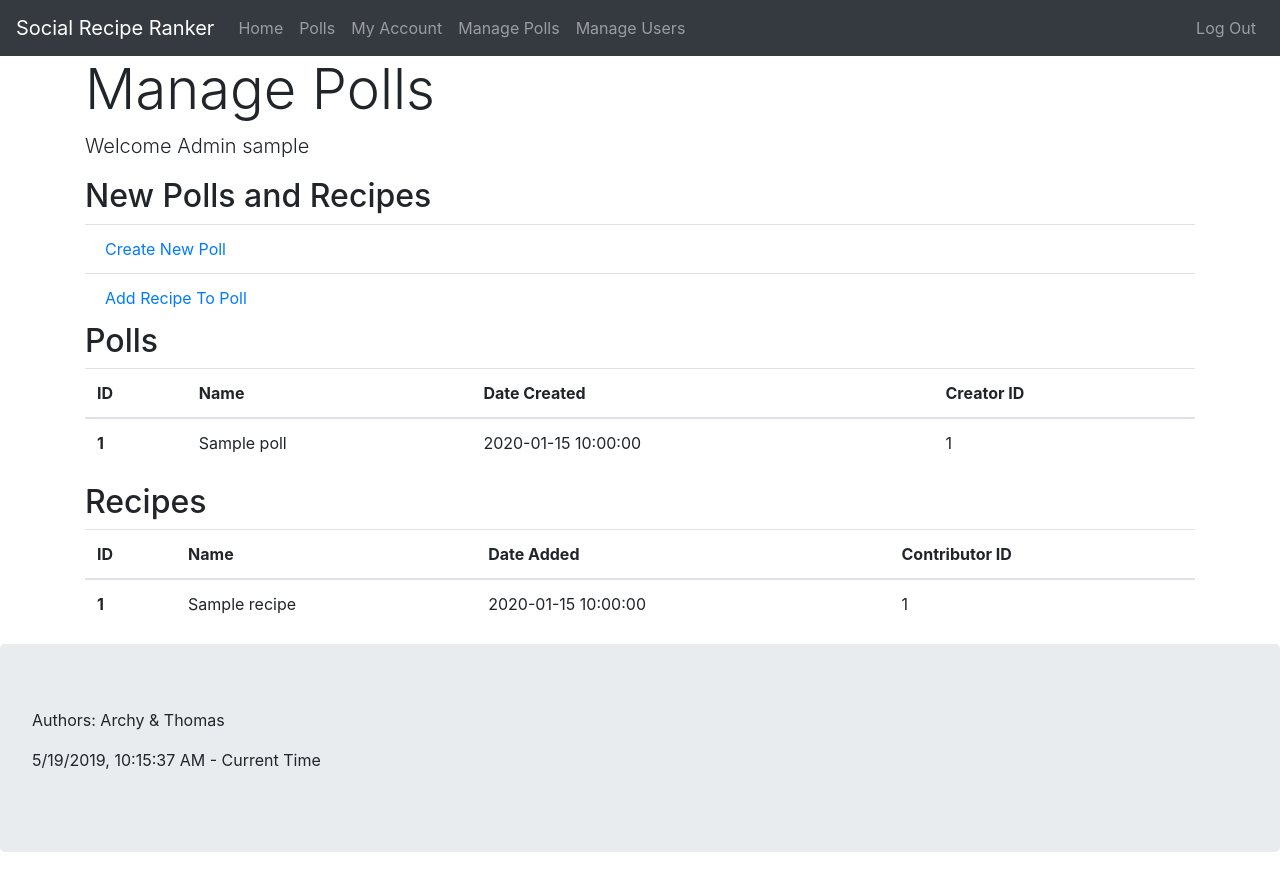
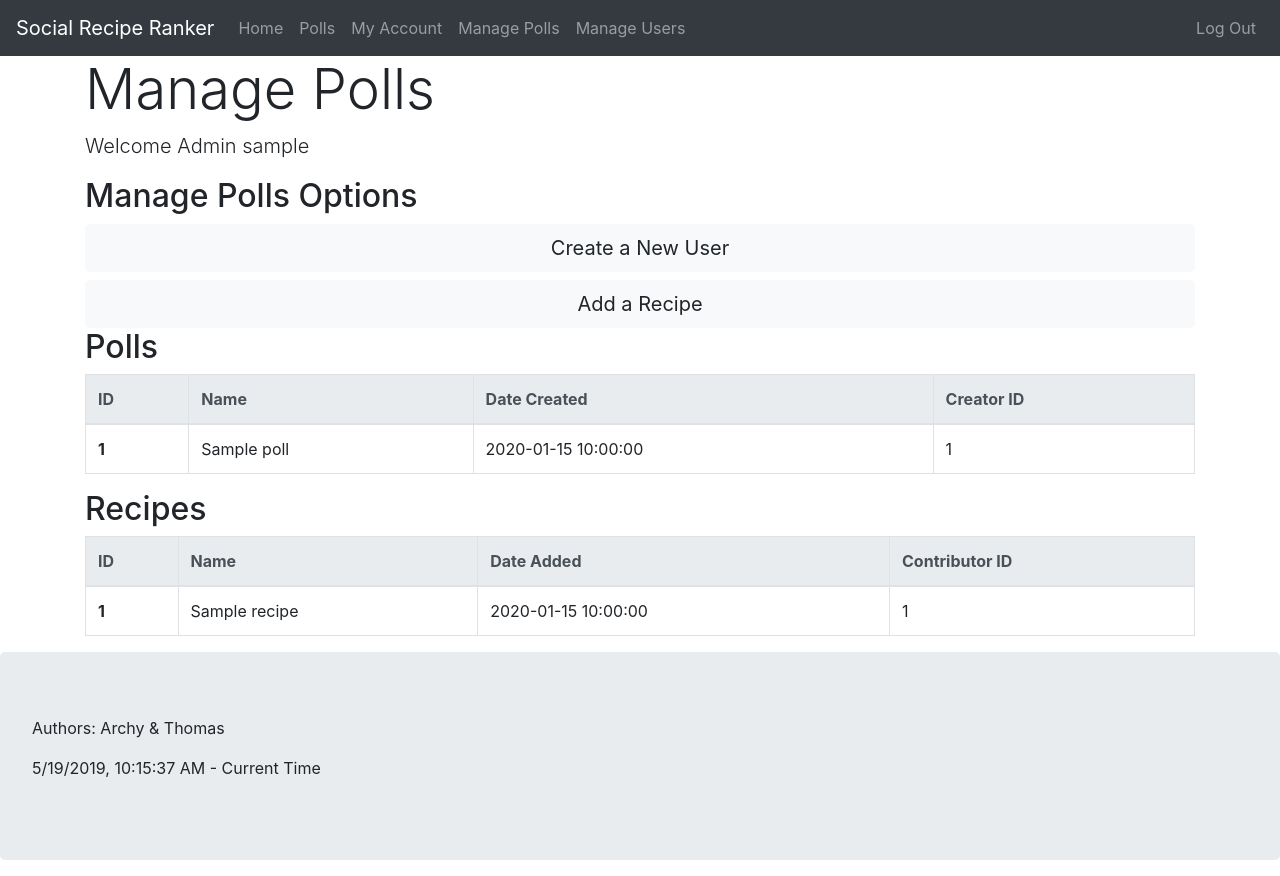
Before and after one commit to ThomasJamesCrawford/cits3403-recipe-ranker, a Flask app: page /manage_polls in a window 1280 px wide. Shown: the top 876 px of the page. Before the commit the page ends 852 px from the top, so only its background shows below. Run offline with Flask 2, Linux system fonts and the light colour scheme; a user stored in the database is signed in; tables that the repository leaves empty hold one stand-in row (values such as "Sample post"); some libraries are stand-ins or nearby versions.

Commit message:
add user (can also add admin), manage users and polls bootstrap

```diff
--- a/app/forms.py
+++ b/app/forms.py
@@ -23,6 +23,7 @@ class UserForm(FlaskForm):
     password_repeat = PasswordField(
         'Repeat Password',
         validators=[DataRequired(), EqualTo('password')])
+    is_admin = BooleanField('Is an Admin')
     submit = SubmitField('Submit')
 
     def validate_username(self, username):
--- a/app/routes.py
+++ b/app/routes.py
@@ -99,7 +99,14 @@ def manage_users():
 def add_user():
     if current_user.is_admin:
         form = UserForm()
-        return -1
+        if form.validate_on_submit():
+            user = User(username=form.username.data, email=form.email.data, is_admin=form.is_admin.data)
+            user.set_password(form.password.data)
+            db.session.add(user)
+            db.session.commit()
+            flash('The user is added', 'success')
+            return redirect(url_for('add_user'))
+        return render_template('user_form.html', title='Add User', legend='Add a User', form=form)
     else:
         abort(403)
 
--- a/app/templates/manage_polls.html
+++ b/app/templates/manage_polls.html
@@ -10,13 +10,10 @@
 <div class="row">
   <section class="col">
     <header>
-      <h2>New Polls and Recipes</h2>
+      <h2>Manage Polls Options</h2>
     </header>
-    <ul class="list-group list-group-flush">
-      <li class="list-group-item list-group-item-action"><a href="{{ url_for('add_poll') }}">Create New Poll</a></li>
-      <li class="list-group-item list-group-item-action"><a href="{{ url_for('add_recipe') }}">Add Recipe To Poll</a>
-      </li>
-    </ul>
+    <a class="btn btn-light btn-lg btn-block" href="{{ url_for('add_poll') }}">Create a New User</a>
+    <a class="btn btn-light btn-lg btn-block" href="{{ url_for('add_recipe') }}">Add a Recipe</a>
   </section>
 </div>
 
@@ -25,8 +22,8 @@
     <header>
       <h2>Polls</h2>
     </header>
-    <table class="table table-hover">
-      <thead>
+    <table class="table table-bordered table-hover table-responsive-md">
+      <thead class="thead-light">
         <tr>
           <th scope="col">ID</th>
           <th scope="col">Name</th>
@@ -53,8 +50,8 @@
     <header>
       <h2>Recipes</h2>
     </header>
-    <table class="table table-hover">
-      <thead>
+    <table class="table table-bordered table-hover table-responsive-md">
+      <thead class="thead-light">
         <tr>
           <th scope="col">ID</th>
           <th scope="col">Name</th>
--- a/app/templates/user.html
+++ b/app/templates/user.html
@@ -27,8 +27,6 @@
         <p>Email: {{ user.email }}</p>
         <p>Date Registered: {{ user.date_registered }}</p>
         <p>Is an Admin: {{ user.is_admin }}</p>
-        <a class="btn btn-secondary btn-sm" href="{{ url_for('update_user', user_id=user.id) }}">Update this
-            User</a>
         <button type="button" class="btn btn-danger btn-sm" data-toggle="modal" data-target="#deleteUserModal">Delete
             this User</button>
     </section>
--- a/app/templates/user_form.html
+++ b/app/templates/user_form.html
@@ -62,6 +62,12 @@
                     {{ form.password_repeat(class="form-control form-control-lg") }}
                     {% endif %}
                 </div>
+                {% if current_user.is_authenticated and current_user.is_admin %}
+                <div class="form-group form-check">
+                    {{ form.is_admin(class="form-check-input") }}
+                    {{ form.is_admin.label(class="form-check-label") }}
+                </div>
+                {% endif %}
             </fieldset>
             <div class="form-group">
                 {{ form.submit(class="btn btn-primary btn-lg") }}
```
Also changed, not shown: app/templates/manage_users.html (+11 -4 lines).
